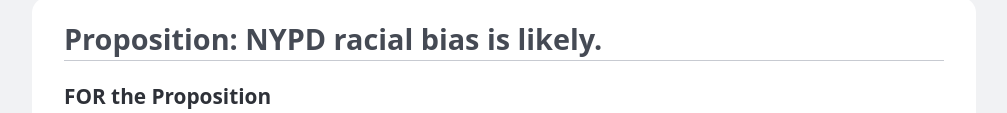
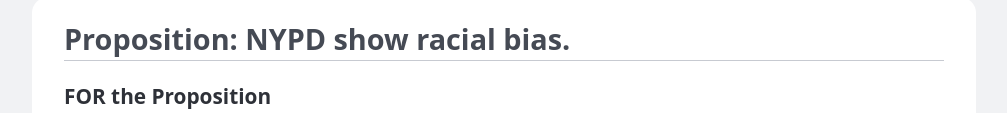
Before and after one commit to alexisjacques/project2, a plain HTML site: page index.html in a window 1280 px wide. Shown: the part 362-475 px from the top of the page, without its empty margins (136-1143 px from the left). Drawn offline with Linux system fonts and the light colour scheme.

Commit message:
title change

```diff
--- a/index.html
+++ b/index.html
@@ -158,7 +158,7 @@
   </header>
 
   <main>
-    <h2>Proposition: NYPD racial bias is likely.</h2>
+    <h2>Proposition: NYPD show racial bias.</h2>
 
     <section>
       <h3>FOR the Proposition</h3>
```
